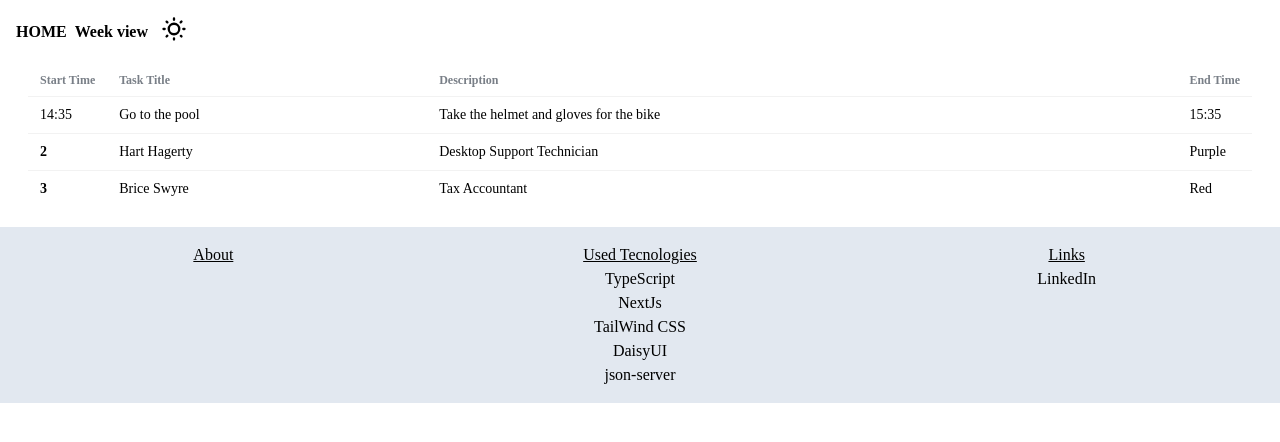
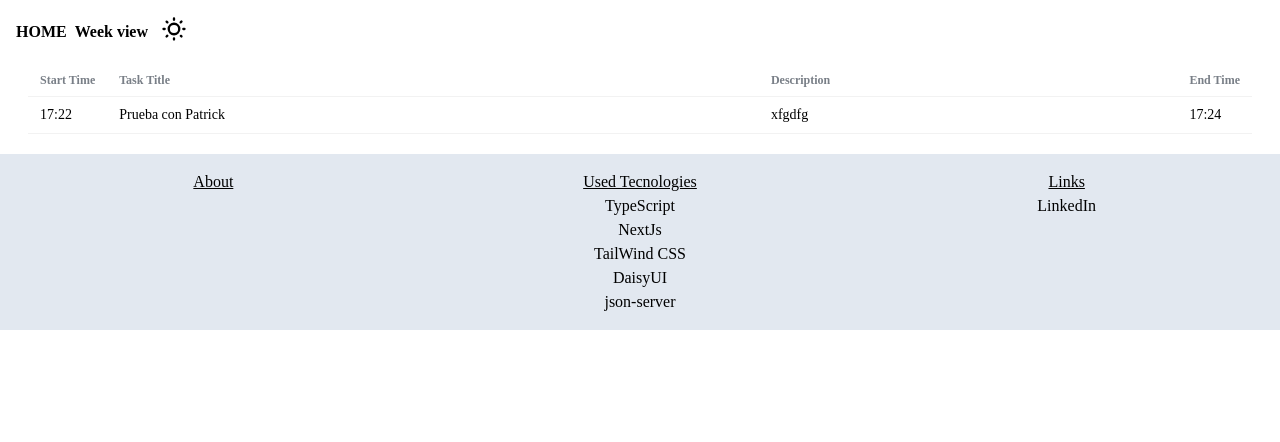
Before and after one commit to BertoPolo/week-plannerTS, a Next.js app: page /home/singleday/Friday in a window 1280 px wide. Shown: the top 442 px of the page. Built offline with nearby package versions, Linux system fonts and the light colour scheme; data requests are answered from the project's data file.

Commit message:
fixing any type. mapping each task in each day

```diff
--- a/api.ts
+++ b/api.ts
@@ -7,7 +7,7 @@ export const getTasks = async (filter?: string): Promise<ITask[]> => {
     const res = await fetch(`${baseURL}tasks`, { cache: "no-store" }) // super important this " cache = "no-store", or your data will not be dynamic and will not change!
     if (res.ok) {
       const tasks = await res.json()
-      if (filter) return tasks.filter((task: ITask) => task.dayOfWeek === filter)
+      if (filter) return tasks.filter((task: ITask) => task.dayOfWeek === filter) //add a sorting by start time
       else return tasks
     }
   } catch (error) {
--- a/app/home/singleday/[day]/page.tsx
+++ b/app/home/singleday/[day]/page.tsx
@@ -4,6 +4,16 @@ import { getTasks } from "@/api"
 
 const SingleDay = async ({ params }: Params) => {
   const tasks = await getTasks(params.day)
+
+  tasks.sort((a, b) => {
+    if (a.startTime < b.startTime) {
+      return -1
+    }
+    if (a.startTime > b.startTime) {
+      return 1
+    }
+    return 0
+  })
 
   return (
     <div className="overflow-x-auto">
@@ -18,27 +28,16 @@ const SingleDay = async ({ params }: Params) => {
           </tr>
         </thead>
         <tbody>
-          {/* row 1 */}
-          <tr className="hover">
-            <td>14:35</td>
-            <td>Go to the pool</td>
-            <td>Take the helmet and gloves for the bike</td>
-            <td>15:35</td>
-          </tr>
-          {/* row 2 */}
-          <tr className="hover">
-            <th>2</th>
-            <td>Hart Hagerty</td>
-            <td>Desktop Support Technician</td>
-            <td>Purple</td>
-          </tr>
-          {/* row 3 */}
-          <tr className="hover">
-            <th>3</th>
-            <td>Brice Swyre</td>
-            <td>Tax Accountant</td>
-            <td>Red</td>
-          </tr>
+          {tasks.map((task) => {
+            return (
+              <tr className="hover" key={task.id}>
+                <td>{task.startTime}</td>
+                <td>{task.taskName}</td>
+                <td>{task.description}</td>
+                <td>{task.endTime}</td>
+              </tr>
+            )
+          })}
         </tbody>
       </table>
     </div>
--- a/components/AddTask.tsx
+++ b/components/AddTask.tsx
@@ -3,6 +3,7 @@ import { v4 as uuidv4 } from "uuid"
 import React, { FormEventHandler, useState } from "react"
 import { createTask } from "@/api"
 import { useRouter } from "next/navigation"
+import { ITask } from "@/types"
 
 const AddTask = () => {
   const [newTaskNameValue, setNewTaskNameValue] = useState<string>("")
@@ -10,7 +11,7 @@ const AddTask = () => {
   const [newStartTimeValue, setNewStartTimeValue] = useState<string>("")
   const [newEndTimeValue, setNewEndTimeValue] = useState<string>("")
   const [newDescriptionValue, setNewDescriptionValue] = useState<string>("")
-  const [newDayOfWeekValue, setNewnewDayOfWeekValue] = useState<any>("Monday") // solve this ANY type
+  const [newDayOfWeekValue, setNewnewDayOfWeekValue] = useState<ITask["dayOfWeek"]>("Monday")
 
   const router = useRouter()
   const resetStates = () => {
```
